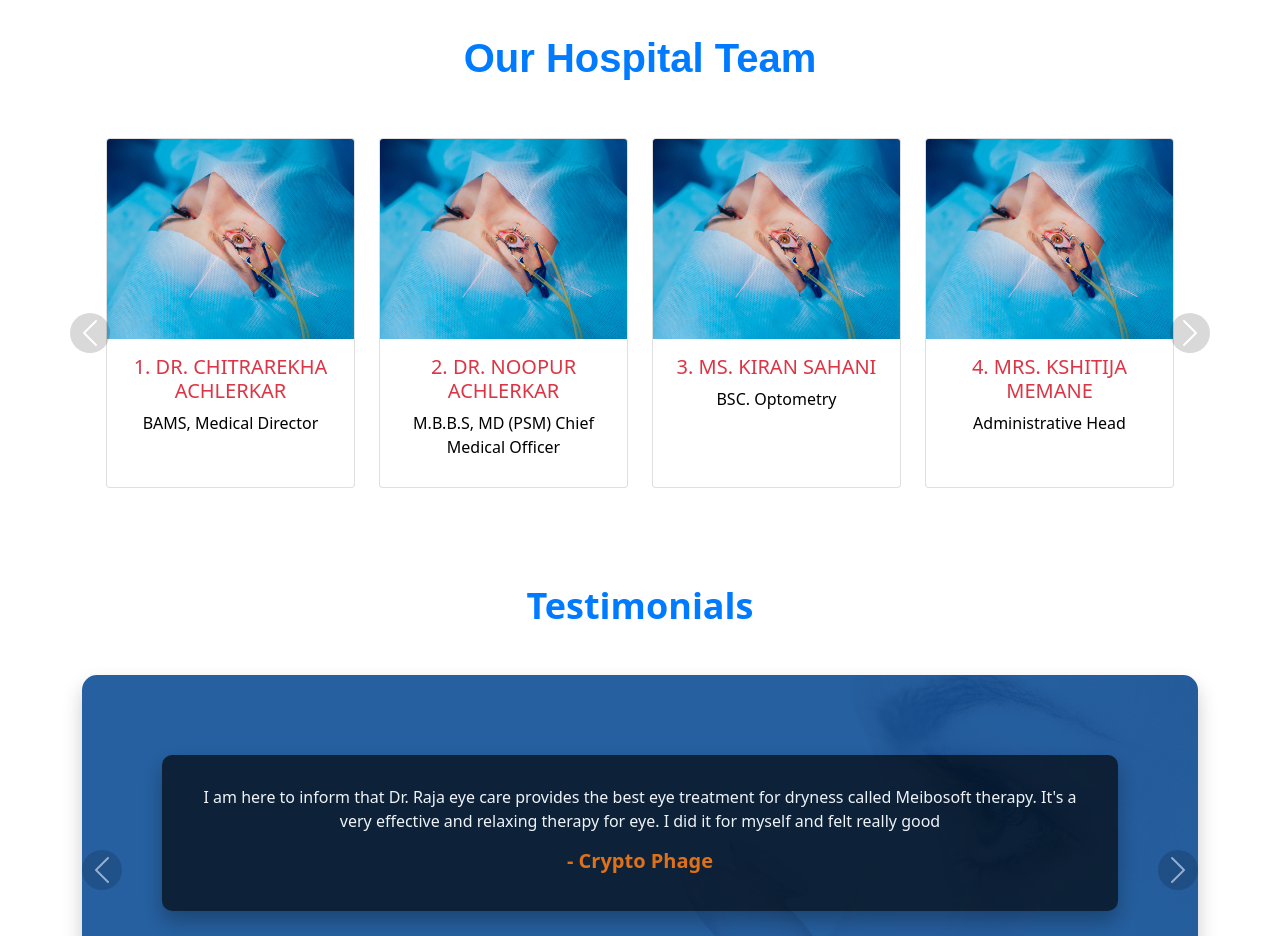
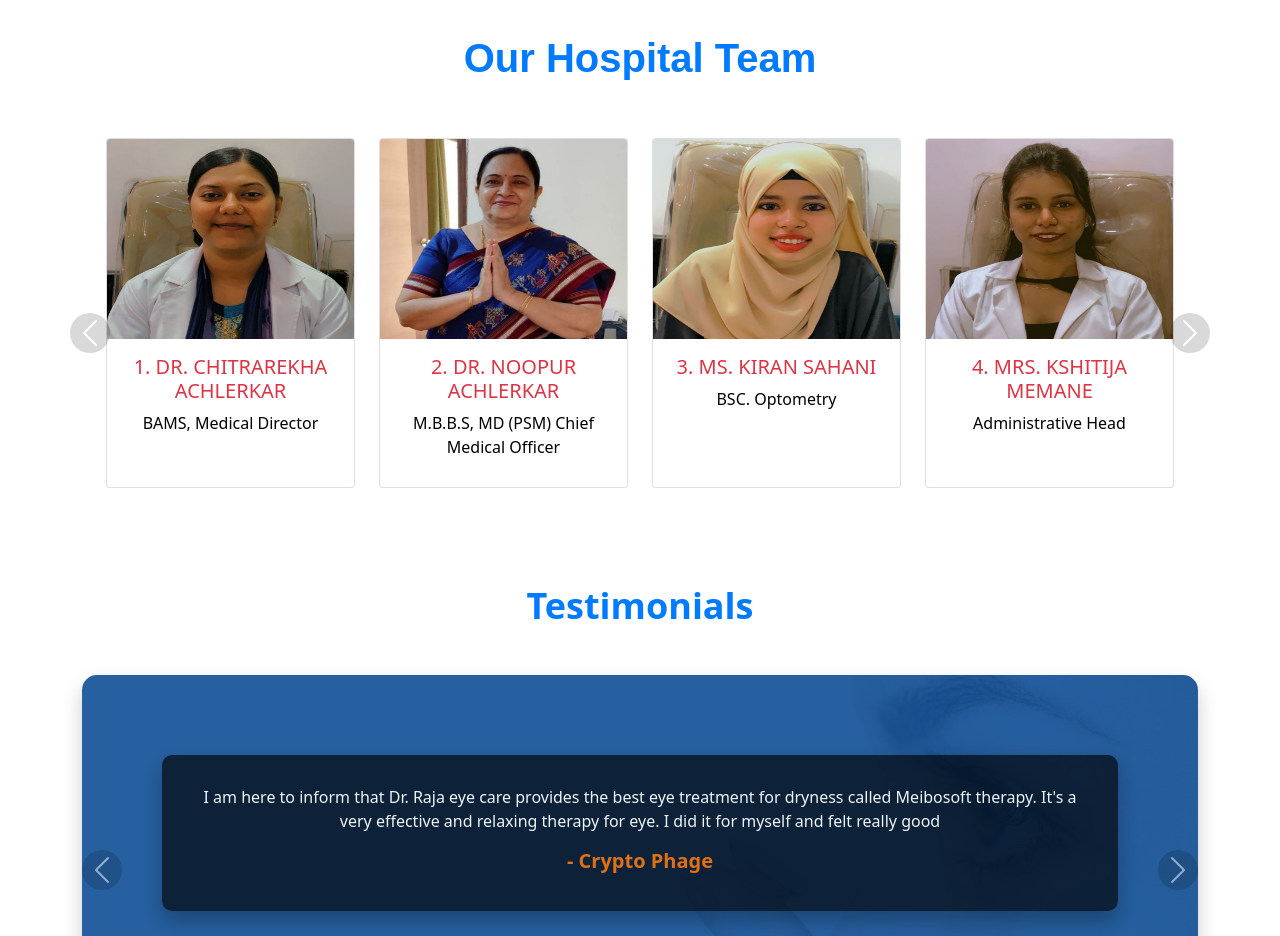
Before and after one commit to akshaym9325/EyeClinic, a plain HTML site: page index.html in a window 1280 px wide. Shown: the part 4540-5476 px from the top of the page. Drawn offline with nearby package versions, Linux system fonts and the light colour scheme.

Commit message:
Team images changed

```diff
--- a/index.html
+++ b/index.html
@@ -554,60 +554,6 @@
     </section>
 
     <!-- hospital team -->
-    <!-- <section class="container containerteam py-5 my-5">
-        <div class="row">
-            <h1 class="text-center text-primary pb-4 font-weight-bold" style="font-family: 'Arial', sans-serif;">Our
-                Hospital Team</h1>
-
-            <div class="col-md-6">
-                <div class="team-member mb-4">
-                    <h4 class="text-danger font-weight-bold" style="font-family: 'Arial', sans-serif;">1. DR.
-                        CHITRAREKHA ACHLERKAR <span class="text-muted">BAMS, Medical Director</span></h4>
-                </div>
-                <div class="team-member mb-4">
-                    <h4 class="text-danger font-weight-bold" style="font-family: 'Arial', sans-serif;">2. DR. NOOPUR
-                        ACHLERKAR <span class="text-muted">M.B.B.S, MD (PSM) Chief Medical Officer</span></h4>
-                </div>
-                <div class="team-member mb-4">
-                    <h4 class="text-danger font-weight-bold" style="font-family: 'Arial', sans-serif;">3. MS. KIRAN
-                        SAHANI <span class="text-muted">BSC. Optometry</span></h4>
-                </div>
-                <div class="team-member mb-4">
-                    <h4 class="text-danger font-weight-bold" style="font-family: 'Arial', sans-serif;">4. MRS. KSHITIJA
-                        MEMANE <span class="text-muted">Administrative Head</span></h4>
-                </div>
-                <div class="team-member mb-4">
-                    <h4 class="text-danger font-weight-bold" style="font-family: 'Arial', sans-serif;">5. MRS. RUPALI
-                        BABAR <span class="text-muted">Counsellor</span></h4>
-                </div>
-            </div>
-
-            <div class="col-md-6">
-                <div class="team-member mb-4">
-                    <h4 class="text-danger font-weight-bold" style="font-family: 'Arial', sans-serif;">6. Mr. Ganesh Lad
-                        <span class="text-muted">TPA and Insurance Department</span>
-                    </h4>
-                </div>
-                <div class="team-member mb-4">
-                    <h4 class="text-danger font-weight-bold" style="font-family: 'Arial', sans-serif;">7. MS. VINITA
-                        YADAV <span class="text-muted">Optometrist</span></h4>
-                </div>
-                <div class="team-member mb-4">
-                    <h4 class="text-danger font-weight-bold" style="font-family: 'Arial', sans-serif;">8. MS. AISHA
-                        SHAIKH <span class="text-muted">Optometrist</span></h4>
-                </div>
-                <div class="team-member mb-4">
-                    <h4 class="text-danger font-weight-bold" style="font-family: 'Arial', sans-serif;">9. MS. TAHOOR
-                        SHAIKH <span class="text-muted">Digital Marketing & Social Media Manager</span></h4>
-                </div>
-                <div class="team-member mb-4">
-                    <h4 class="text-danger font-weight-bold" style="font-family: 'Arial', sans-serif;">10. MS. AYESHA
-                        SHAIKH <span class="text-muted">Public Relationship Manager</span></h4>
-                </div>
-            </div>
-        </div>
-    </section> -->
-
     <section id="hospitalteam">
         <div class="container py-5">
             <h1 class="text-center text-primary" id="servsec1"
@@ -630,7 +576,7 @@
                                 <div class="row">
                                     <div class="col-12 col-sm-6 col-md-3 rounded">
                                         <div class="card mx-auto m-5" style="width:100%;">
-                                            <img src="images/lasik-services.jpg" class="card-img-top" alt="...">
+                                            <img src="images/AishaShaikhOptom.jpg" class="card-img-top" alt="...">
                                             <div class="card-body">
                                                 <h6 class="card-title">1. DR. CHITRAREKHA ACHLERKAR</h6>
                                                 <p class="card-text">BAMS, Medical Director</p>
@@ -640,7 +586,7 @@
 
                                     <div class="col-12 col-sm-6 col-md-3">
                                         <div class="card mx-auto m-5" style="width:100%;">
-                                            <img src="images/lasik-services.jpg" class="card-img-top" alt="...">
+                                            <img src="images/ChitrarekhaAchlerkar.jpg" class="card-img-top" alt="...">
                                             <div class="card-body">
                                                 <h5 class="card-title">2. DR. NOOPUR ACHLERKAR</h5>
                                                 <p class="card-text">M.B.B.S, MD (PSM) Chief Medical Officer </p>
@@ -651,7 +597,7 @@
 
                                     <div class="col-12 col-sm-6 col-md-3">
                                         <div class="card mx-auto m-5" style="width:100%;">
-                                            <img src="images/lasik-services.jpg" class="card-img-top" alt="...">
+                                            <img src="images/AyeshaShaikhPRM.jpg" class="card-img-top" alt="...">
                                             <div class="card-body">
                                                 <h5 class="card-title">3. MS. KIRAN SAHANI</h5>
                                                 <p class="card-text">BSC. Optometry</p>
@@ -662,7 +608,7 @@
 
                                     <div class="col-12 col-sm-6 col-md-3">
                                         <div class="card mx-auto m-5" style="width:100%;">
-                                            <img src="images/lasik-services.jpg" class="card-img-top" alt="...">
+                                            <img src="images/KiranSahani.jpg" class="card-img-top" alt="...">
                                             <div class="card-body">
                                                 <h5 class="card-title">4. MRS. KSHITIJA MEMANE</h5>
                                                 <p class="card-text">Administrative Head</p>
@@ -678,7 +624,7 @@
                                 <div class="row">
                                     <div class="col-12 col-sm-6 col-md-3">
                                         <div class="card mx-auto m-5" style="width:100%;">
-                                            <img src="images/lasik-services.jpg" class="card-img-top" alt="...">
+                                            <img src="images/GaneshLadTPA&Insurance.jpg" class="card-img-top" alt="...">
                                             <div class="card-body">
                                                 <h5 class="card-title">5. MRS. RUPALI BABAR</h5>
                                                 <p class="card-text">Counsellor</p>
@@ -688,7 +634,7 @@
 
                                     <div class="col-12 col-sm-6 col-md-3">
                                         <div class="card mx-auto m-5" style="width:100%;">
-                                            <img src="images/lasik-services.jpg" class="card-img-top" alt="...">
+                                            <img src="images/KshitijaMemane.jpg" class="card-img-top" alt="...">
                                             <div class="card-body">
                                                 <h5 class="card-title">6. Mr Ganesh Lad</h5>
                                                 <p class="card-text">TPA and Insurance Department</p>
@@ -699,7 +645,7 @@
 
                                     <div class="col-12 col-sm-6 col-md-3">
                                         <div class="card mx-auto m-5" style="width:100%;">
-                                            <img src="images/lasik-services.jpg" class="card-img-top" alt="...">
+                                            <img src="images/VinitaYadav.jpg" class="card-img-top" alt="...">
                                             <div class="card-body">
                                                 <h5 class="card-title">7. MS. VINITA YADAV</h5>
                                                 <p class="card-text">Optometrist</p>
@@ -710,7 +656,7 @@
 
                                     <div class="col-12 col-sm-6 col-md-3">
                                         <div class="card mx-auto m-5" style="width:100%;">
-                                            <img src="images/lasik-services.jpg" class="card-img-top" alt="...">
+                                            <img src="images/TahoorShaikh.jpg" class="card-img-top" alt="...">
                                             <div class="card-body">
                                                 <h5 class="card-title">8.MS. AISHA SHAIKH</h5>
                                                 <p class="card-text">Optometrist</p>
@@ -725,7 +671,7 @@
                                 <div class="row">
                                     <div class="col-12 col-sm-6 col-md-3">
                                         <div class="card mx-auto m-5" style="width:100%;">
-                                            <img src="images/lasik-services.jpg" class="card-img-top" alt="...">
+                                            <img src="images/RupaliBabar.jpg" class="card-img-top" alt="...">
                                             <div class="card-body">
                                                 <h5 class="card-title">9. MS. TAHOOR SHAIKH</h5>
                                                 <p class="card-text">Digital Marketing & Social Media Manger</p>
@@ -735,7 +681,7 @@
 
                                     <div class="col-12 col-sm-6 col-md-3">
                                         <div class="card mx-auto m-5" style="width:100%;">
-                                            <img src="images/lasik-services.jpg" class="card-img-top" alt="...">
+                                            <img src="images/NoopurAchlerkar.jpg" class="card-img-top" alt="...">
                                             <div class="card-body">
                                                 <h5 class="card-title">10. MS. AYESHA SHAIKH</h5>
                                                 <p class="card-text">Public Relationship Manager</p>
```
Also changed, not shown: images/AishaShaikhOptom.jpg (added), images/AyeshaShaikhPRM.jpg (added), images/ChitrarekhaAchlerkar.jpg (added), images/GaneshLadTPA&Insurance.jpg (added), images/KiranSahani.jpg (added), images/KshitijaMemane.jpg (added), images/NoopurAchlerkar.jpg (added), images/RupaliBabar.jpg (added), images/TahoorShaikh.jpg (added), images/VinitaYadav.jpg (added).
